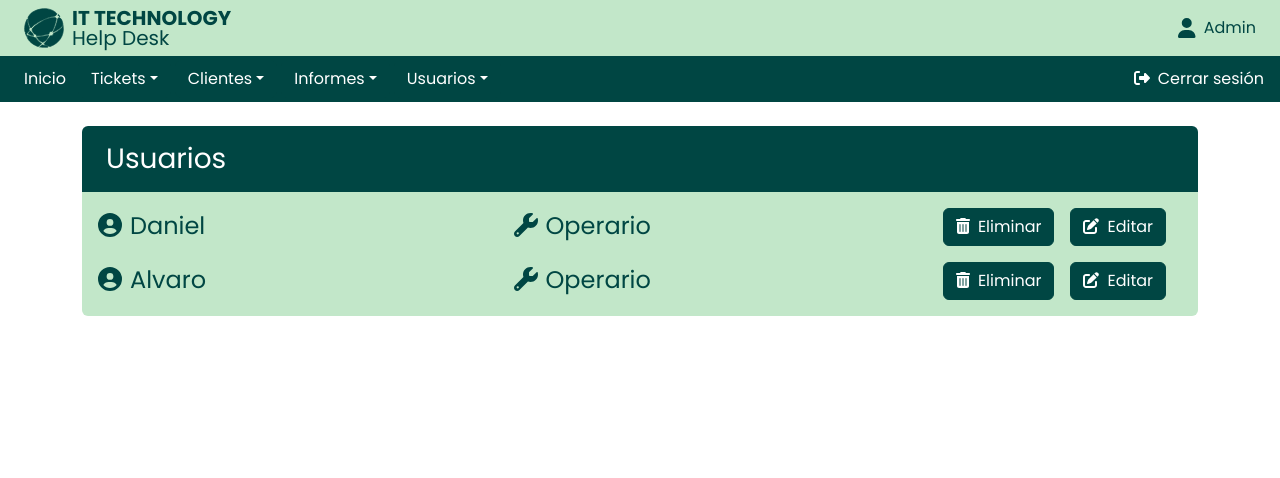
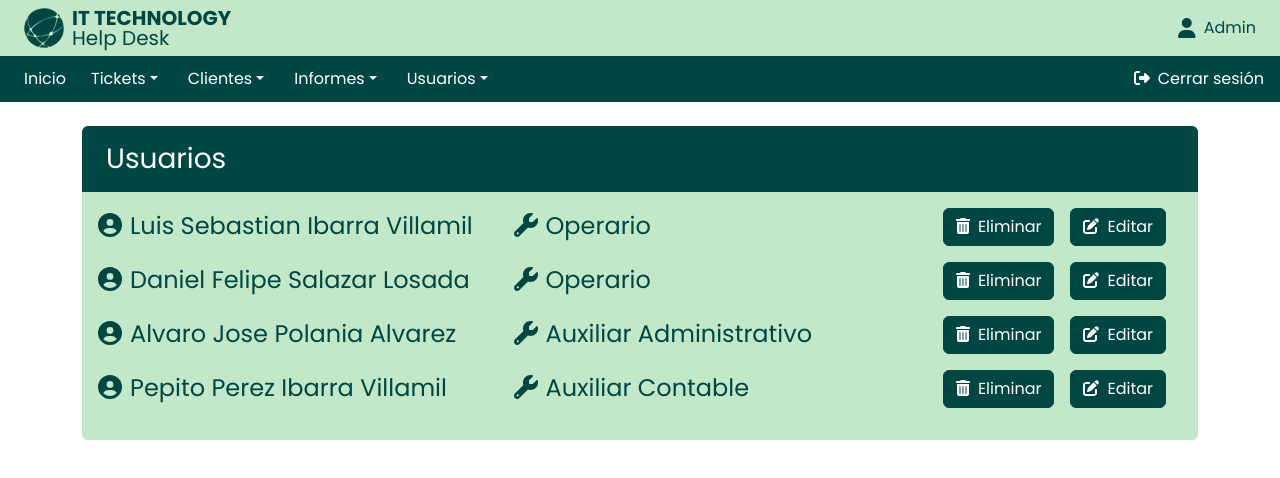
Before and after one commit to sebastianiv21/it-helpdesk, a React (Create React App) app in the folder client/: page /listado-usuarios in a window 1280 px wide. Shown: the top 478 px of the page. Built offline with nearby package versions, Linux system fonts and the light colour scheme.

Commit message:
creacion de componente filausuario y listadousuario

```diff
--- /dev/null
+++ b/client/src/components/CampoResgistrarUsuario.jsx
@@ -0,0 +1,21 @@
+import React from 'react'
+
+const CampoResgistrarUsuario = ({usuario,etiqueta}) => {
+  return (
+    <>
+              <label htmlFor={usuario} className="form-label m-0 me-2">
+                {etiqueta}(*)
+              </label>
+              <div className="w-100">
+              <input
+                type="text"
+                name={usuario}
+                id={usuario}
+                className="form-control"
+              />
+              </div>
+    </>
+  )
+}
+
+export default CampoResgistrarUsuario
--- /dev/null
+++ b/client/src/components/FilaUsuario.jsx
@@ -0,0 +1,36 @@
+import { faCircleUser, faPenToSquare, faTrashCan, faWrench } from "@fortawesome/free-solid-svg-icons";
+import Boton from "../components/Boton"
+import { FontAwesomeIcon } from "@fortawesome/react-fontawesome";
+const FilaUsuario = ({foto,nombres,apellidos,cargo}) => {
+  return (
+    <div className="row mb-3">
+          <div className="col fs-4">
+            {/* aqui debe importarce la foto */}
+          <FontAwesomeIcon icon={faCircleUser} />
+              <span className="ms-2">{`${nombres} ${apellidos}`}</span>
+          </div>
+          <div className="col fs-4">
+          <FontAwesomeIcon icon={faWrench} />
+              <span className="ms-2">{cargo}</span>
+          </div>
+          <div className="col-3 justify-content-end d-flex">
+          <Boton
+              icono={faTrashCan}
+              colorBtn='primary'
+              colorTxt='white'
+              estilos='me-3'
+              texto='Eliminar'
+            />
+            <Boton
+              icono={faPenToSquare}
+              colorBtn='primary'
+              colorTxt='white'
+              estilos='me-3'
+              texto='Editar'
+            />
+          </div>
+        </div>
+  )
+}
+
+export default FilaUsuario
--- a/client/src/pages/ListadoUsuarios.jsx
+++ b/client/src/pages/ListadoUsuarios.jsx
@@ -1,53 +1,26 @@
-import { FontAwesomeIcon } from "@fortawesome/react-fontawesome";
-import { faCircleUser, faPenToSquare, faTrashCan, faWrench } from "@fortawesome/free-solid-svg-icons";
+import { useState } from 'react'
+import FilaUsuario from "../components/FilaUsuario";
+import ListadoUsuariosData from "../shared/ListadoUsuariosData";
+const ListadoUsuarios = () => {
+  const [usuarios, setUsuarios] = useState(ListadoUsuariosData)
 
-const ListadoUsuarios = () => {
+  const listaUsuario = usuarios.map((item) => (
+    <FilaUsuario
+      foto={item.foto}
+      nombres={item.nombres}
+      apellidos={item.apellidos}
+      cargo={item.cargo}
+      key={item.id}
+    />
+  ))
+
   return (
     <div className="container m-4 mx-auto">
       <div className="bg-primary text-white rounded-top">
         <h3 className="m-0 ps-4 py-3">Usuarios</h3>
       </div>
       <div className="bg-secondary p-3 rounded-bottom text-primary gap-3 container">
-        <div className="row mb-3">
-          <div className="col fs-4">
-          <FontAwesomeIcon icon={faCircleUser} />
-              <span className="ms-2">Daniel</span>
-          </div>
-          <div className="col fs-4">
-          <FontAwesomeIcon icon={faWrench} />
-              <span className="ms-2">Operario</span>
-          </div>
-          <div className="col-3 justify-content-end d-flex">
-          <button className="btn btn-primary text-white me-3">
-              <FontAwesomeIcon icon={faTrashCan} />
-              <span className="ms-2">Eliminar</span>
-            </button>
-            <button className="btn btn-primary text-white me-3">
-              <FontAwesomeIcon icon={faPenToSquare} />
-              <span className="ms-2">Editar</span>
-            </button>
-          </div>
-        </div>
-        <div className="row">
-          <div className="col fs-4">
-          <FontAwesomeIcon icon={faCircleUser} />
-              <span className="ms-2">Alvaro</span>
-          </div>
-          <div className="col fs-4">
-          <FontAwesomeIcon icon={faWrench} />
-              <span className="ms-2">Operario</span>
-          </div>
-          <div className="col-3 justify-content-end d-flex">
-          <button className="btn btn-primary text-white me-3">
-              <FontAwesomeIcon icon={faTrashCan} />
-              <span className="ms-2">Eliminar</span>
-            </button>
-            <button className="btn btn-primary text-white me-3">
-              <FontAwesomeIcon icon={faPenToSquare} />
-              <span className="ms-2">Editar</span>
-            </button>
-          </div>
-        </div>
+        {listaUsuario}
       </div>
     </div>
  )
--- a/client/src/pages/Login.jsx
+++ b/client/src/pages/Login.jsx
@@ -2,7 +2,7 @@
 
 const Login = () => {
   return (
-    <div className="container m-4 mx-auto d-flex">
+    <div className="container mt-5 mx-auto d-flex">
       <div className="rounded shadow-lg p-3 align-self-center mx-auto mt-5">
         <form>
         <div className="col-auto d-flex align-items-center mb-3 fs-4">
--- a/client/src/pages/RegistrarUsuario.jsx
+++ b/client/src/pages/RegistrarUsuario.jsx
@@ -1,6 +1,6 @@
 import { FontAwesomeIcon } from "@fortawesome/react-fontawesome";
 import { faEraser, faFloppyDisk } from "@fortawesome/free-solid-svg-icons";
-
+import CampoResgistrarUsuario from "../components/CampoResgistrarUsuario";
 const RegistrarUsuario = () => {
   return (
     <div className="container m-4 mx-auto">
@@ -10,37 +10,21 @@ const RegistrarUsuario = () => {
       <div className="bg-secondary p-3 rounded-bottom text-primary">
         <form>
           <div className="row justify-content-left mb-3">
-            <div className="col-auto d-flex align-items-center w-50">
-              <label htmlFor="Nombres" className="form-label m-0 me-2">
-                Nombres(*)
-              </label>
-              <div className="w-100">
-              <input
-                type="text"
-                name="Nombres"
-                id="Nombres"
-                className="form-control"
-              />
-              </div>
-            </div>
-            <div className="col-auto d-flex align-items-center w-50">
-              <label htmlFor="email" className="form-label m-0 me-2">
-                Apellidos(*)
-              </label>
-              <div className="w-100">
-              <input
-                type="text"
-                name="Apellidos"
-                id="Apellidos"
-                className="form-control"
-              />
+            <div className="col-auto d-flex align-items-center w-75">
+              <CampoResgistrarUsuario
+              usuario='nombres'
+              etiqueta='Nombres' />
+              <div className="col-auto d-flex align-items-center w-50">
+              <CampoResgistrarUsuario
+              usuario='apellidos'
+              etiqueta='Apellidos' />
               </div>
             </div>
           </div>
           <div className="row justify-content-left mb-3">
             <div className="col-auto d-flex align-items-center w-50">
-              <label htmlFor="Tipo de Documento" className="form-label m-0 me-2">Tipo de Documento(*)</label>
-              <select name="Tipo de Documento" className="form-select">
+              <label htmlFor="tipo de Documento" className="form-label m-0 me-2">Tipo de Documento(*)</label>
+              <select name="tipo de Documento" className="form-select">
                 <option>Seleccione una opcion</option>
                 <option>Cedula de Ciudadania</option>
                 <option>Cedula Extranjera</option>
@@ -54,7 +38,7 @@ const RegistrarUsuario = () => {
          </div>
          <div className="row justify-content-left mb-3">
             <div className="col-auto d-flex align-items-center w-50">
-              <label htmlFor="Tipo de Documento" className="form-label m-0 me-2">Correo Electronico(*)</label>
+              <label htmlFor="tipo de Documento" className="form-label m-0 me-2">Correo Electronico(*)</label>
               <input type="text" name="email" id="email" className="form-control"/>
             </div>
             <div className="col-auto d-flex align-items-center w-50">
@@ -64,7 +48,7 @@ const RegistrarUsuario = () => {
          </div>
          <div className="row justify-content-left mb-3">
             <div className="col-auto d-flex align-items-center w-50">
-              <label htmlFor="Tipo de Documento" className="form-label m-0 me-2">Cargo(*)</label>
+              <label htmlFor="tipo de Documento" className="form-label m-0 me-2">Cargo(*)</label>
               <input type="text" name="cargo" id="cargo" className="form-control"/>
             </div>
             <div className="col-auto d-flex align-items-center w-50">
@@ -74,7 +58,7 @@ const RegistrarUsuario = () => {
          </div>
          <div className="row justify-content-left mb-3">
             <div className="col-auto d-flex align-items-center w-50">
-              <label htmlFor="Tipo de Documento" className="form-label m-0 me-2">Foto(*)</label>
+              <label htmlFor="tipo de Documento" className="form-label m-0 me-2">Foto(*)</label>
               <input type="file" name="foto" id="foto" className="form-control"/>
             </div>
          </div>
--- /dev/null
+++ b/client/src/shared/ListadoUsuariosData.js
@@ -0,0 +1,33 @@
+const ListadoUsuariosData = [
+    {
+      id: 1,
+      foto: '',
+      nombres: 'Luis Sebastian',
+      apellidos: 'Ibarra Villamil',
+      cargo: 'Operario',
+    },
+    {
+      id: 2,
+      foto: '',
+      nombres: 'Daniel Felipe',
+      apellidos: 'Salazar Losada',
+      cargo: 'Operario',
+    },
+    {
+      id: 3,
+      foto: '',
+      nombres: 'Alvaro Jose',
+      apellidos: 'Polania Alvarez',
+      cargo: 'Auxiliar Administrativo',
+    },
+    {
+      id: 4,
+      foto: '',
+      nombres: 'Pepito Perez',
+      apellidos: 'Ibarra Villamil',
+      cargo: 'Auxiliar Contable',
+    },
+
+  ]
+
+  export default ListadoUsuariosData
```
